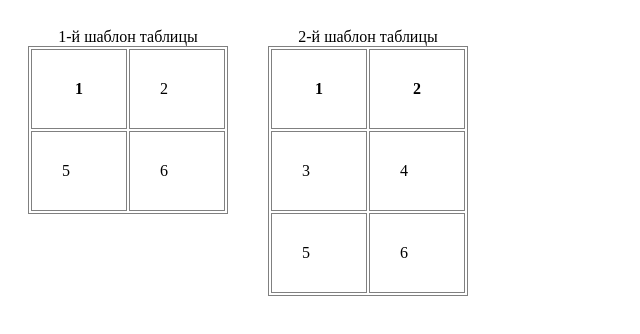
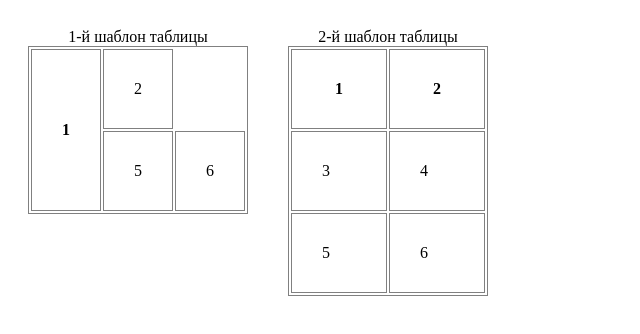
Before and after one commit to DariSh19/DariSh19.github.io, a plain HTML site: page lab2/lab2_2.html in a window 1280 px wide. Shown: the whole page, without its empty margins (0-640 px from the left). Drawn offline with Linux system fonts and the light colour scheme.

Commit message:
добавление таблицы

```diff
--- a/lab2/lab2_2.html
+++ b/lab2/lab2_2.html
@@ -22,8 +22,8 @@ td, th {
 		<caption>1-й шаблон таблицы</caption>
 		<tbody>
 		<tr>
-			<th>1</th>
-			<td colspan="2">2</td>
+			<th rowspan="2">1</th>
+			<td>2</td>
 		</tr>
 		<tr>
 			<td>5</td>
```
